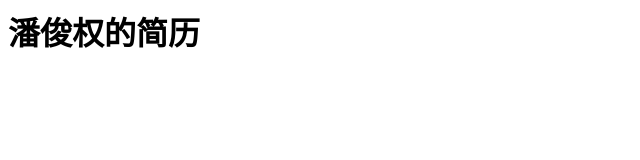
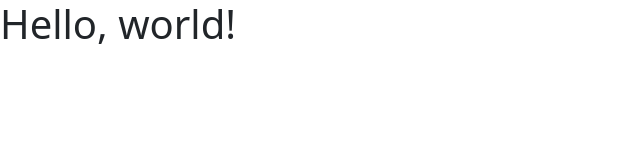
Before and after one commit to itsssphil/philippan007.github.io, a plain HTML site: page index.html in a window 1280 px wide. Shown: the whole page, without its empty margins (0-640 px from the left). Drawn offline with nearby package versions, Linux system fonts and the light colour scheme.

Commit message:
Update index.html

```diff
--- a/index.html
+++ b/index.html
@@ -1,9 +1,13 @@
-<html>
-    <head>
-        <title>pan</title>
-    </head>
-
-    <body>
-        <h1>潘俊权的简历</h1>
-    </body>
+<!doctype html>
+<html lang="en">
+  <head>
+    <meta charset="utf-8">
+    <meta name="viewport" content="width=device-width, initial-scale=1">
+    <title>Bootstrap demo</title>
+    <link href="https://cdn.jsdelivr.net/npm/bootstrap@5.3.0-alpha1/dist/css/bootstrap.min.css" rel="stylesheet" integrity="sha384-GLhlTQ8iRABdZLl6O3oVMWSktQOp6b7In1Zl3/Jr59b6EGGoI1aFkw7cmDA6j6gD" crossorigin="anonymous">
+  </head>
+  <body>
+    <h1>Hello, world!</h1>
+    <script src="https://cdn.jsdelivr.net/npm/bootstrap@5.3.0-alpha1/dist/js/bootstrap.bundle.min.js" integrity="sha384-w76AqPfDkMBDXo30jS1Sgez6pr3x5MlQ1ZAGC+nuZB+EYdgRZgiwxhTBTkF7CXvN" crossorigin="anonymous"></script>
+  </body>
 </html>
```
